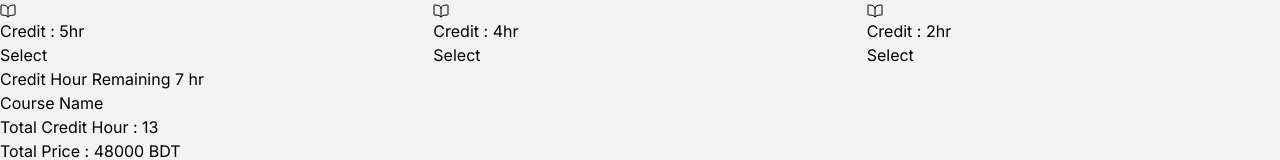
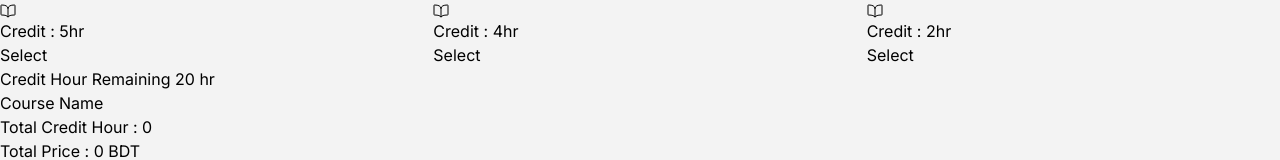
Before and after one commit to mamun464/Course-Registration-by-React, a React (Vite) app: page / in a window 1280 px wide. Shown: the part 1565-1725 px from the top of the page. Built offline with nearby package versions, Linux system fonts and the light colour scheme.

Commit message:
Credit limit, Multiple same course validation with toast waring added

```diff
--- a/package.json
+++ b/package.json
@@ -13,7 +13,8 @@
     "prop-types": "^15.8.1",
     "react": "^18.2.0",
     "react-dom": "^18.2.0",
-    "react-icons": "^4.12.0"
+    "react-icons": "^4.12.0",
+    "react-toastify": "^9.1.3"
   },
   "devDependencies": {
     "@types/react": "^18.2.37",
--- a/src/App.jsx
+++ b/src/App.jsx
@@ -4,14 +4,58 @@ import { useState } from 'react';
 import './App.css'
 import Courses from './Components/Courses/Courses';
 import SidePanel from './Components/SidePanel/SidePanel';
+import { ToastContainer, toast } from 'react-toastify';
+import 'react-toastify/dist/ReactToastify.css';
 
 function App() {
   const [courses, setCourses] = useState([]);
+  const [credit, setCredit] = useState(0);
+  const [remaining, setRemaining] = useState(20);
+  const [prices, setPrices] = useState(0);
 
   const handleAddToList = (courseList) => {
-    const newList = [...courses, courseList]
-    setCourses(newList)
-    console.log(courses)
+    let isAlreadyExists = courses.some(course => course.id === courseList.id);
+    if (isAlreadyExists) {
+      toast.warn('Already Taken this course!', {
+        position: "top-right",
+        autoClose: 1500,
+        hideProgressBar: false,
+        closeOnClick: true,
+        pauseOnHover: true,
+        draggable: true,
+        progress: undefined,
+        theme: "light",
+      });
+    } else {
+      let totalCredit = (courseList.credit_hours || 0) + credit
+      let remainingCredit = remaining - (courseList.credit_hours || 0)
+      let totalPrice = prices + (courseList.price_bdt || 0)
+      // courses.reduce((sum, course) => sum + (course.credit_hours || 0), 0);
+
+      if (totalCredit <= 20) {
+        const newList = [...courses, courseList]
+        setCourses(newList)
+        setCredit(totalCredit)
+        setRemaining(remainingCredit)
+        setPrices(totalPrice)
+
+      }
+      else {
+        toast.warn('Credit Limit cross!', {
+          position: "top-right",
+          autoClose: 1500,
+          hideProgressBar: false,
+          closeOnClick: true,
+          pauseOnHover: true,
+          draggable: true,
+          progress: undefined,
+          theme: "light",
+        });
+      }
+
+
+    }
+
   }
 
   return (
@@ -24,9 +68,13 @@ function App() {
           ></Courses>
           <SidePanel
             courses={courses}
+            credit={credit}
+            remaining={remaining}
+            prices={prices}
           ></SidePanel>
         </div>
       </div>
+      <ToastContainer />
     </>
   )
 }
--- a/src/Components/SidePanel/SidePanel.jsx
+++ b/src/Components/SidePanel/SidePanel.jsx
@@ -1,10 +1,10 @@
 import PropTypes from 'prop-types';
 import CourseList from '../../CourseList/CourseList';
 
-const SidePanel = ({ courses }) => {
+const SidePanel = ({ courses, credit, remaining, prices }) => {
     return (
         <div className="md:w-full h-fit  bg-[#FFF] rounded-xl p-6" >
-            <h1 className="text-[#2F80ED] text-[18px] font-bold mb-4">Credit Hour Remaining 7 hr</h1>
+            <h1 className="text-[#2F80ED] text-[18px] font-bold mb-4">Credit Hour Remaining {remaining} hr</h1>
             <p className='border-b-2 mb-4'></p>
             <h1 className="text-[#1C1B1B] text-xl font-bold mb-5">Course Name</h1>
 
@@ -17,16 +17,19 @@ const SidePanel = ({ courses }) => {
             }
 
             <p className='border-b-2 mb-4'></p>
-            <h1 className="text-[#1C1B1BCC] font-medium mb-4">Total Credit Hour : 13</h1>
+            <h1 className="text-[#1C1B1BCC] font-medium mb-4">Total Credit Hour : {credit}</h1>
             <p className='border-b-2 mb-4'></p>
-            <h1 className="text-[#1C1B1BCC] font-semibold">Total Price : 48000 BDT</h1>
+            <h1 className="text-[#1C1B1BCC] font-semibold">Total Price : {prices} BDT</h1>
 
         </div>
     );
 };
 
 SidePanel.propTypes = {
-    courses: PropTypes.object.isRequired,
+    courses: PropTypes.array.isRequired,
+    credit: PropTypes.number.isRequired,
+    prices: PropTypes.number.isRequired,
+    remaining: PropTypes.number.isRequired,
     // handleAddToBookmarks: PropTypes.func,
     // handleReadingTime: PropTypes.func
 }
```
Also changed, not shown: 1 other file (tests, documents, lock files or other folders).
